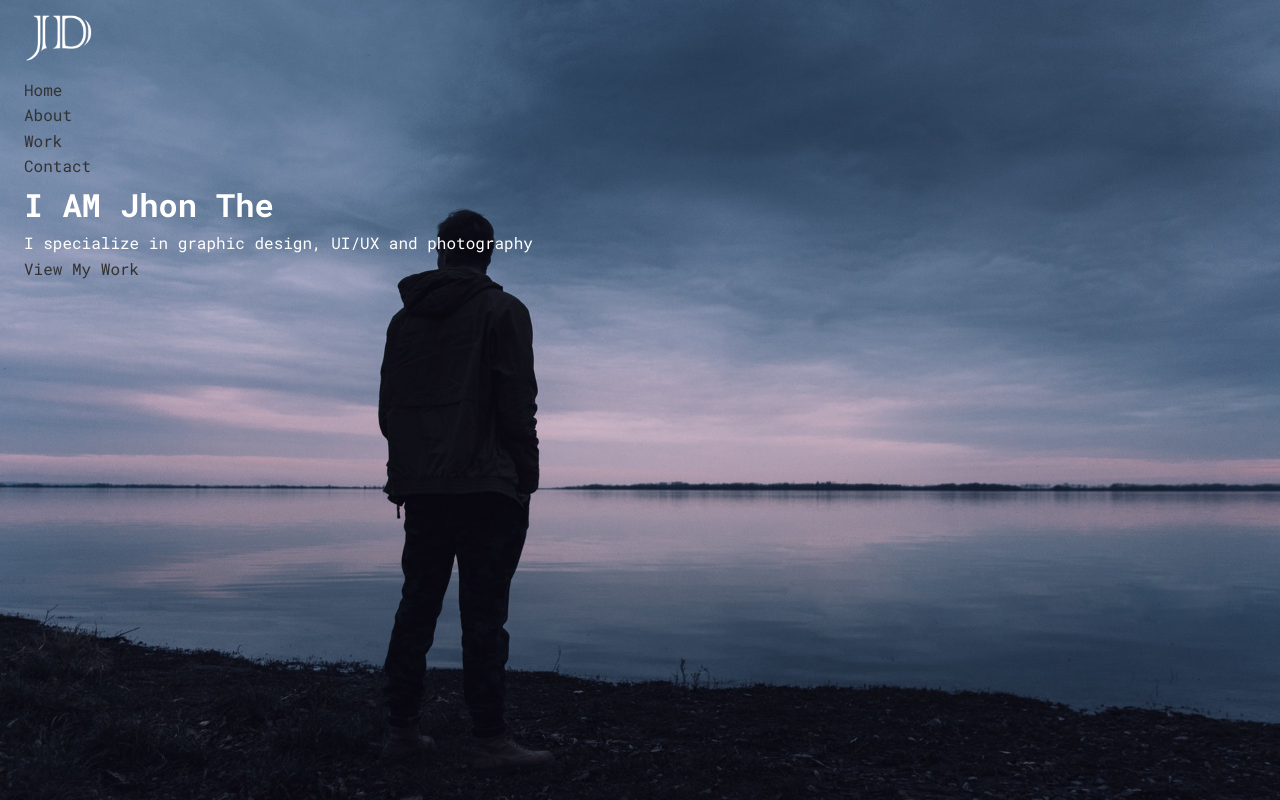
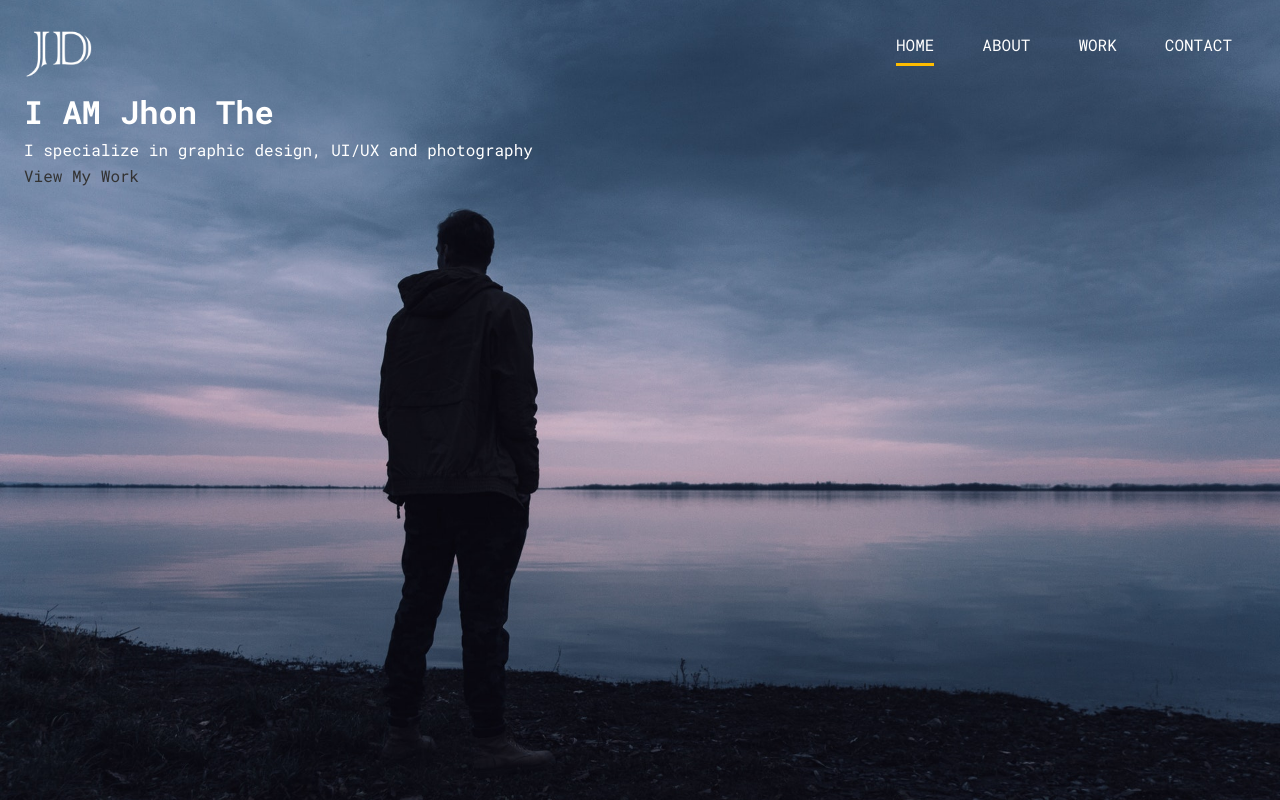
Before and after one commit to MironBanks/sass, a website: page dist/index.html in a window 1280 px wide. Drawn offline with Linux system fonts and the light colour scheme.

Commit message:
nav bar and hover

```diff
--- a/scss/main.scss
+++ b/scss/main.scss
@@ -34,16 +34,56 @@ img{
   width: 100%;
 }
 
-/*Logo*/
+/*---------------Logo---------------*/
+
+
 #logo{
   width: 70px;
   height: 70px;
 }
 
-/*Main Nav*/
+
+/*------------Main Nav--------------*/
+
+#main-nav{
+  display: flex;
+  justify-content: space-between;
+  padding-top: 1rem;
+
+  ul{
+    display: flex;
+  }
+
+  li{
+    padding: 1rem 1.5rem;
+  }
+
+  a{
+    text-decoration: none;
+    color: #fff;
+    text-transform: uppercase;
+    border-bottom: 3px transparent solid;
+    padding-bottom: 0.5rem;
+    transition: border-color 0.5s;
+
+    &:hover {
+      border-color: $medium-color;
+    }
+
+    &.current {
+      border-color: $main-color;
+    }
+
+  }
 
 
-/*Header*/
+}
+
+
+
+
+
+/*-------------Header--------------*/
 
 #header{
   &-home{
```
Also changed, not shown: dist/css/main.css.
